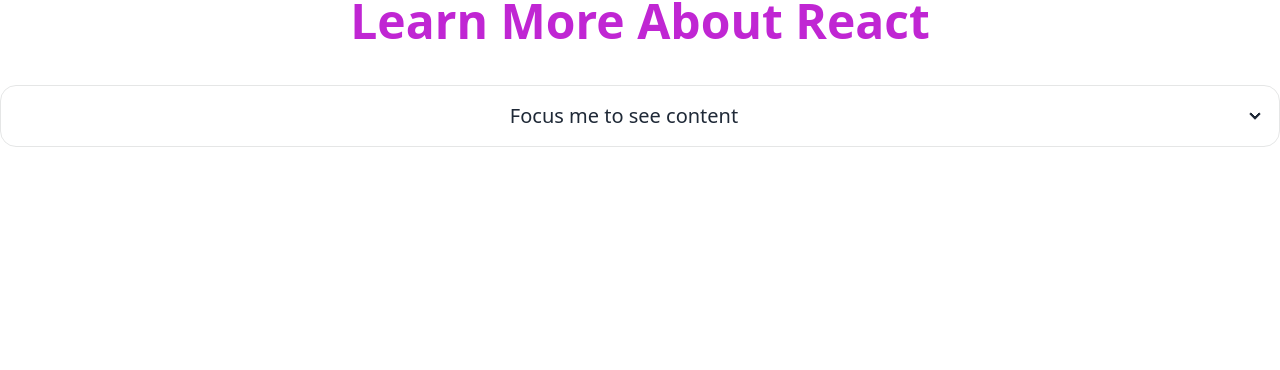
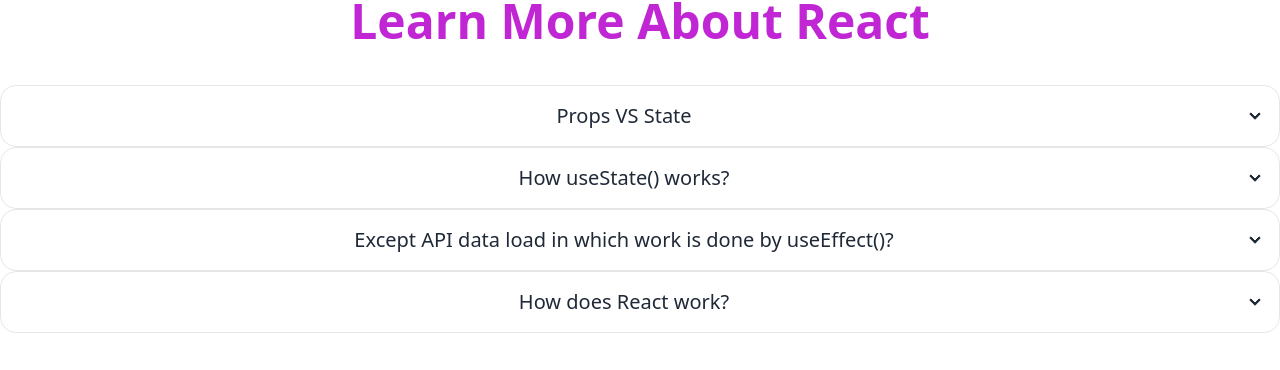
Before and after one commit to MoriamAkterSwarna/tech-secrets, a React (Vite) app: page / in a window 1280 px wide. Shown: the part 2819-3189 px from the top of the page. Before the commit the page ends 3006 px from the top, so only its background shows below. Built offline with nearby package versions, Linux system fonts and the light colour scheme.

Commit message:
collapse question added

```diff
--- a/src/components/QnA/QnA.jsx
+++ b/src/components/QnA/QnA.jsx
@@ -6,13 +6,46 @@
             <h2 className='text-fuchsia-600 text-5xl font-bold mb-10'>Learn More About React</h2>
             <div tabIndex={0} className="collapse collapse-arrow border border-base-300 bg-base-100 rounded-box">
                 <div className="collapse-title text-xl font-medium">
-                    Focus me to see content
+                    Props VS State
                 </div>
                 <div className="collapse-content">
                     <p>tabIndex={0} attribute is necessary to make the div focusable</p>
                 </div>
                 </div>
+
+                <div tabIndex={0} className="collapse collapse-arrow border border-base-300 bg-base-100 rounded-box">
+                <div className="collapse-title text-xl font-medium">
+                How useState() works?
+                </div>
+                <div className="collapse-content">
+                    <p>tabIndex={0} attribute is necessary to make the div focusable</p>
+                </div>
+                </div>
+
+
+                <div tabIndex={0} className="collapse collapse-arrow border border-base-300 bg-base-100 rounded-box">
+                <div className="collapse-title text-xl font-medium">
+                    Except API data load in which work is done by useEffect()?
+                </div>
+                <div className="collapse-content">
+                    <p>tabIndex={0} attribute is necessary to make the div focusable</p>
+                </div>
+                </div>
+
+
+                <div tabIndex={0} className="collapse collapse-arrow border border-base-300 bg-base-100 rounded-box">
+                <div className="collapse-title text-xl font-medium">
+                    How does React work?
+                </div>
+                <div className="collapse-content">
+                    <p>tabIndex={0} attribute is necessary to make the div focusable</p>
+                </div>
+                </div>
+
+
         </div>
+
+
     );
 };
 
--- a/src/components/SideBar/SideBar.jsx
+++ b/src/components/SideBar/SideBar.jsx
@@ -4,7 +4,6 @@
 
 const SideBar = ({blogs,readTime}) => {
     const [times, setTimes] = useState(readTime);
-    const [bookMark, setBookMark] = useState([]);
 
     useEffect(() => {
         const getReadTime = localStorage.getItem("readTime");
--- a/src/components/SingleBlog/SingleBlog.jsx
+++ b/src/components/SingleBlog/SingleBlog.jsx
@@ -19,7 +19,7 @@
 
                         </div>
                         <div className='mr-12'>
-                                <p><span>{time}</span> min read <span onClick={()=>handleBookmark(blog)}><FontAwesomeIcon icon={faBookmark} /></span></p>
+                                <p><span>{time}</span> min read <span onClick={()=>handleBookmark(blog.id)}><FontAwesomeIcon icon={faBookmark} /></span></p>
                             </div>
                     </div>
                     <h2 className="card-title text-2xl font-bold">{title}</h2>
```
